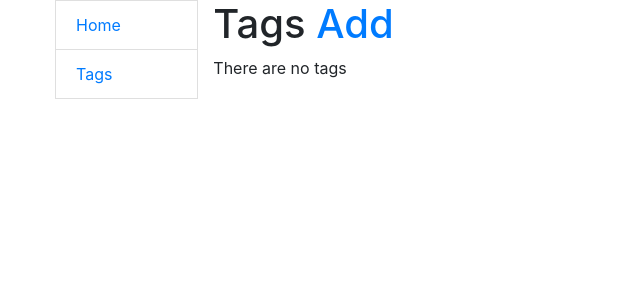
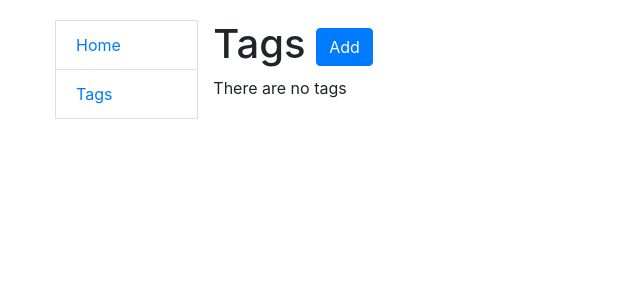
Before and after one commit to Yevheniy-Lototskiy/django-practice, a Django app: page /tags/ in a window 1280 px wide. Shown: the top 300 px of the page, without its empty margins (0-640 px from the left). Run offline with Django 4.2, Linux system fonts and the light colour scheme; data that the repository does not hold is empty.

Commit message:
Add statics and modified button Add in tag-list

```diff
--- a/django_practice/settings.py
+++ b/django_practice/settings.py
@@ -122,6 +122,10 @@ USE_TZ = False
 
 STATIC_URL = "static/"
 
+STATICFILES_DIRS = [
+    BASE_DIR / "static",
+]
+
 # Default primary key field type
 # https://docs.djangoproject.com/en/4.1/ref/settings/#default-auto-field
 
--- a/django_practice/urls.py
+++ b/django_practice/urls.py
@@ -13,10 +13,12 @@ Including another URLconf
     1. Import the include() function: from django.urls import include, path
     2. Add a URL to urlpatterns:  path('blog/', include('blog.urls'))
 """
+from django.conf import settings
+from django.conf.urls.static import static
 from django.contrib import admin
 from django.urls import path, include
 
 urlpatterns = [
     path("admin/", admin.site.urls),
     path("", include("todo.urls", namespace="todo"))
-]
+] + static(settings.STATIC_URL, document_root=settings.STATIC_ROOT)
--- /dev/null
+++ b/static/styles.css
@@ -0,0 +1,3 @@
+body {
+    margin-top: 20px;
+}
--- a/templates/base.html
+++ b/templates/base.html
@@ -9,6 +9,8 @@
   <link rel="stylesheet" href="https://cdn.jsdelivr.net/npm/bootstrap@4.6.2/dist/css/bootstrap.min.css"
         integrity="sha384-xOolHFLEh07PJGoPkLv1IbcEPTNtaed2xpHsD9ESMhqIYd0nLMwNLD69Npy4HI+N" crossorigin="anonymous">
 
+  {% load static %}
+  <link rel="stylesheet" href="{% static 'styles.css' %}">
 </head>
 </html>
 
--- a/templates/todo/tag_list.html
+++ b/templates/todo/tag_list.html
@@ -1,7 +1,7 @@
 {% extends 'base.html' %}
 
 {% block content %}
-  <h1>Tags <a href="{% url 'todo:tag-create' %}">Add</a></h1>
+  <h1>Tags <a href="{% url 'todo:tag-create' %}" class="btn btn-primary">Add</a></h1>
 
   {% if tag_list %}
     <table class="table">
```
